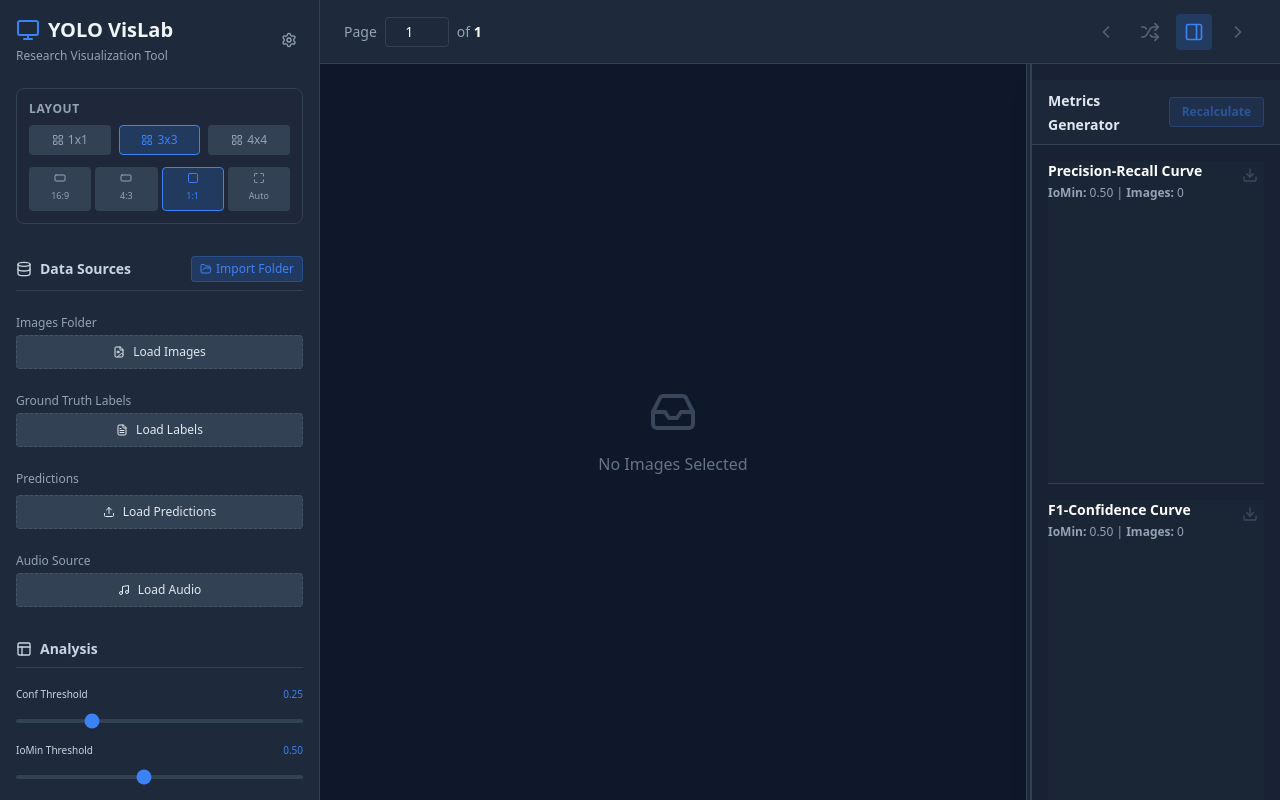
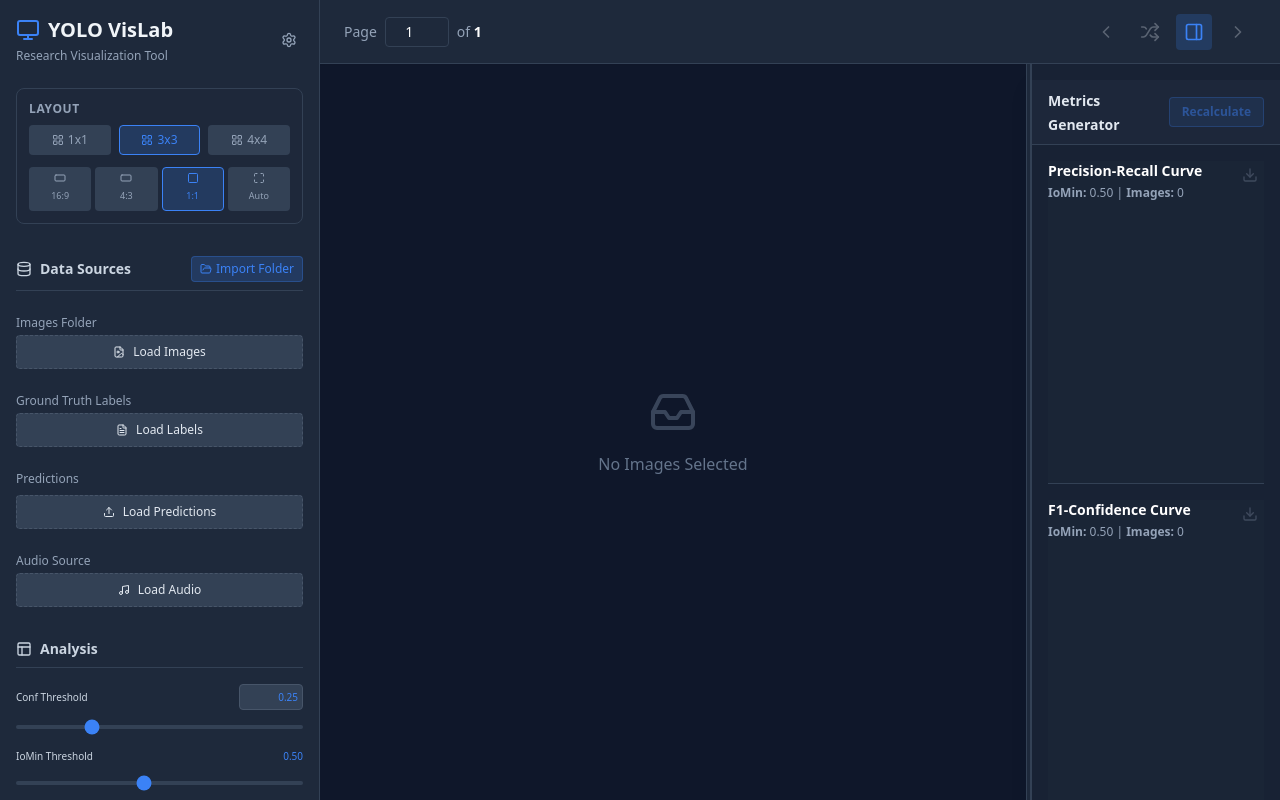
Before and after one commit to R-Return/yolo_vislab, a React (Vite) app: page / in a window 1280 px wide. Built offline with nearby package versions, Linux system fonts and the light colour scheme.

Commit message:
allow confidence threshold to be set numerically (was slider only) (#2)

```diff
--- a/components/ControlPanel.tsx
+++ b/components/ControlPanel.tsx
@@ -529,8 +529,34 @@ const ControlPanel: React.FC<ControlPanelProps> = ({
         </h2>
         <div className="space-y-3">
           <div>
-            <div className="flex justify-between mb-1"><label className="text-slate-300 text-[10px]">Conf Threshold</label><span className="text-[10px] text-primary">{config.confThreshold.toFixed(2)}</span></div>
-            <input type="range" min="0.0" max="1.0" step="0.05" value={config.confThreshold} onChange={(e) => onConfigChange({ ...config, confThreshold: parseFloat(e.target.value) })} className="w-full h-1 bg-slate-700 rounded-lg appearance-none cursor-pointer accent-primary" />
+            <div className="flex justify-between items-center gap-2 mb-1">
+              <label className="text-slate-300 text-[10px]">Conf Threshold</label>
+              <input
+                type="number"
+                min={0}
+                max={1}
+                step={0.01}
+                value={Number(config.confThreshold.toFixed(2))}
+                onChange={(e) => {
+                  const v = parseFloat(e.target.value);
+                  if (Number.isNaN(v)) return;
+                  onConfigChange({
+                    ...config,
+                    confThreshold: Math.min(1, Math.max(0, Math.round(v * 100) / 100)),
+                  });
+                }}
+                className="w-16 shrink-0 py-0.5 px-1 rounded border border-slate-600 bg-slate-700 text-[10px] text-primary text-right [appearance:textfield] [&::-webkit-inner-spin-button]:appearance-none [&::-webkit-outer-spin-button]:appearance-none"
+              />
+            </div>
+            <input
+              type="range"
+              min="0.0"
+              max="1.0"
+              step="0.05"
+              value={Math.min(1, Math.max(0, Math.round(config.confThreshold / 0.05) * 0.05))}
+              onChange={(e) => onConfigChange({ ...config, confThreshold: parseFloat(e.target.value) })}
+              className="w-full h-1 bg-slate-700 rounded-lg appearance-none cursor-pointer accent-primary"
+            />
           </div>
           <div>
             <div className="flex justify-between mb-1"><label className="text-slate-300 text-[10px]">IoMin Threshold</label><span className="text-[10px] text-primary">{config.ioMinThreshold.toFixed(2)}</span></div>
```
